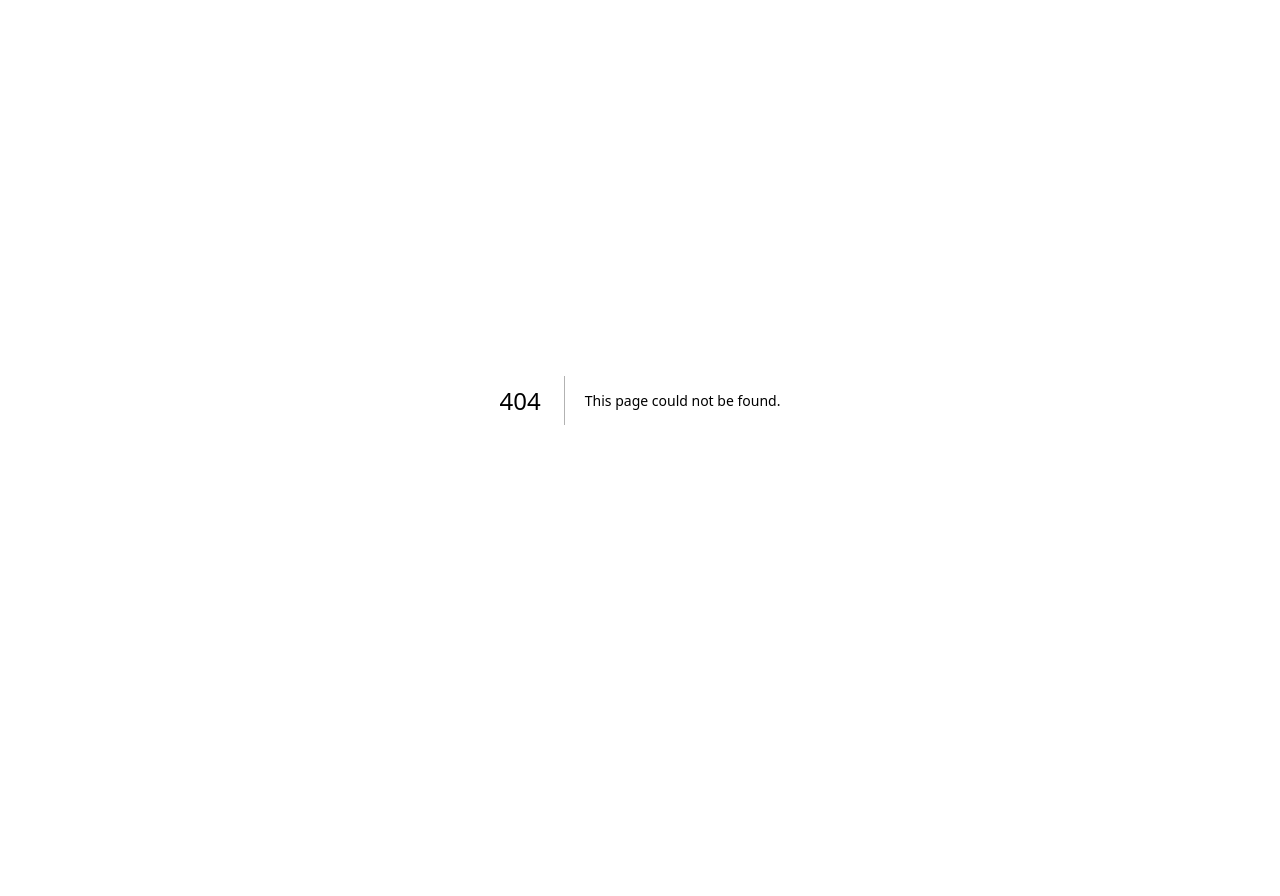
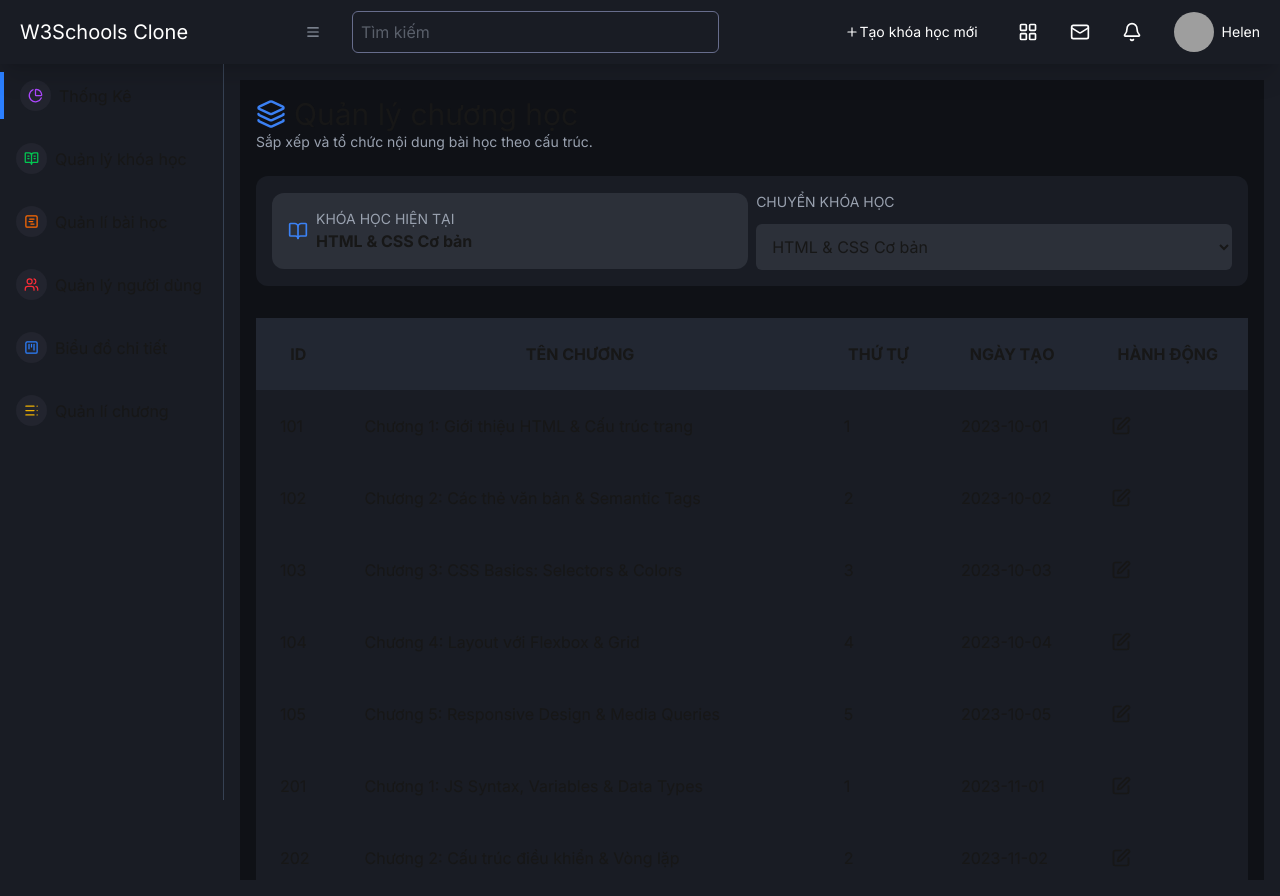
Before and after one commit to khangnhoang/DevSpace, a Next.js app: page /admin/chapters in a window 1280 px wide. Before the commit this address had no page. Before the commit the page ends 800 px from the top, so only its background shows below. Built offline with nearby package versions, Linux system fonts and the light colour scheme; grey boxes are pictures that could not be loaded.

Commit message:
create chapters manager

```diff
--- /dev/null
+++ b/app/admin/chapters/page.tsx
@@ -0,0 +1,176 @@
+"use client";
+import React, { useState, useEffect } from "react";
+import { Layers, BookOpen, SquarePen, Trash } from "lucide-react";
+interface Course {
+  id: number;
+  name: string;
+  slug: string;
+}
+
+interface Chapter {
+  id: number;
+  course_id: number;
+  title: string;
+  order_index: number;
+  created_at: string;
+}
+
+const MOCK_COURSES: Course[] = [
+  { id: 1, name: "HTML & CSS Cơ bản", slug: "html-css-basic" },
+  { id: 2, name: "JavaScript Nâng cao", slug: "javascript-advanced" },
+];
+const INITIAL_CHAPTERS: Chapter[] = [
+  // --- Khóa 1: HTML & CSS (ID: 1) ---
+  {
+    id: 101,
+    course_id: 1,
+    title: "Chương 1: Giới thiệu HTML & Cấu trúc trang",
+    order_index: 1,
+    created_at: "2023-10-01",
+  },
+  {
+    id: 102,
+    course_id: 1,
+    title: "Chương 2: Các thẻ văn bản & Semantic Tags",
+    order_index: 2,
+    created_at: "2023-10-02",
+  },
+  {
+    id: 103,
+    course_id: 1,
+    title: "Chương 3: CSS Basics: Selectors & Colors",
+    order_index: 3,
+    created_at: "2023-10-03",
+  },
+  {
+    id: 104,
+    course_id: 1,
+    title: "Chương 4: Layout với Flexbox & Grid",
+    order_index: 4,
+    created_at: "2023-10-04",
+  },
+  {
+    id: 105,
+    course_id: 1,
+    title: "Chương 5: Responsive Design & Media Queries",
+    order_index: 5,
+    created_at: "2023-10-05",
+  },
+
+  // --- Khóa 2: JavaScript (ID: 2) ---
+  {
+    id: 201,
+    course_id: 2,
+    title: "Chương 1: JS Syntax, Variables & Data Types",
+    order_index: 1,
+    created_at: "2023-11-01",
+  },
+  {
+    id: 202,
+    course_id: 2,
+    title: "Chương 2: Cấu trúc điều khiển & Vòng lặp",
+    order_index: 2,
+    created_at: "2023-11-02",
+  },
+  {
+    id: 203,
+    course_id: 2,
+    title: "Chương 3: Functions, Scope & Hoisting",
+    order_index: 3,
+    created_at: "2023-11-03",
+  },
+  {
+    id: 204,
+    course_id: 2,
+    title: "Chương 4: DOM Manipulation & Events",
+    order_index: 4,
+    created_at: "2023-11-04",
+  },
+  {
+    id: 205,
+    course_id: 2,
+    title: "Chương 5: Asynchronous JS (Promise, Async/Await)",
+    order_index: 5,
+    created_at: "2023-11-05",
+  },
+];
+export default function ChaptersManagerPage() {
+  const [selectedCourseId, setSelectedCourseId] = useState<number>(
+    MOCK_COURSES[0].id
+  );
+  const [chapters, setChapters] = useState<Chapter[]>(INITIAL_CHAPTERS);
+  const filteredChapters = chapters
+    .filter((chapter) => chapter.course_id === selectedCourseId)
+    .sort((a, b) => a.order_index - b.order_index);
+  const handleOrderChange = (chapterId: number, newOrder: string) => {};
+  return (
+    <div className="bg-[#0F1116] w-full h-screen">
+      <div className="p-4 flex flex-col gap-6">
+        <div className="flex flex-col">
+          <h1 className="text-3xl flex items-center gap-2">
+            <Layers className="text-[#3B81F4]" size={30} />
+            Quản lý chương học
+          </h1>
+          <p className="text-sm text-gray-400">
+            Sắp xếp và tổ chức nội dung bài học theo cấu trúc.
+          </p>
+        </div>
+        <div className="bg-[#0F1116]">
+          <div className="bg-[#191C24] flex p-4 gap-2 items-center rounded-xl">
+            <div className="flex items-center gap-2 w-1/2 bg-[#2C3039] h-1/2 p-4 rounded-xl">
+              <BookOpen className="text-[#3B81F4]" size={20} />
+              <div className="flex flex-col">
+                <p className="text-sm text-gray-400">KHÓA HỌC HIỆN TẠI</p>
+                <p className="text-md font-bold">HTML & CSS Cơ bản</p>
+              </div>
+            </div>
+            <div className="w-1/2 flex flex-col gap-3">
+              <p className="text-sm text-gray-400">CHUYỂN KHÓA HỌC</p>
+              <select
+                name=""
+                id=""
+                className="bg-[#2C3039] text-md p-3 rounded-md w-full"
+                value={selectedCourseId || ""}
+                onChange={(e) => setSelectedCourseId(Number(e.target.value))}
+              >
+                <option value="">Chọn khóa học</option>
+                {MOCK_COURSES.map((course) => (
+                  <option value={course.id} key={course.id}>
+                    {course.name}
+                  </option>
+                ))}
+              </select>
+            </div>
+          </div>
+        </div>
+      </div>
+      <div>
+        <div className="w-full p-4">
+            <table className="w-full">
+                <thead>
+                    <tr className="bg-[#222732]">
+                        <th scope="col" className="px-6 py-6 text-md">ID</th>
+                        <th scope="col" className="px-6 py-6 text-md">TÊN CHƯƠNG</th>
+                        <th scope="col" className="px-6 py-6 text-md">THỨ TỰ</th>
+                        <th scope="col" className="px-6 py-6 text-md">NGÀY TẠO</th>
+                        <th scope="col" className="px-6 py-6 text-md">HÀNH ĐỘNG</th>
+                    </tr>
+                </thead>
+                <tbody className="bg-[#191C24]">
+                    {INITIAL_CHAPTERS.map((chapter)=>(
+                        <tr key={chapter.id}>
+                            <td className="px-6 py-6">{chapter.id}</td>
+                            <td className="px-6 py-6">{chapter.title}</td>
+                            <td className="px-6 py-6">{chapter.order_index}</td>
+                            <td className="px-6 py-6">{chapter.created_at}</td>
+                            <td className="px-6 py-6"><SquarePen size={20} className=""/></td>
+                        </tr>
+                    ))}
+
+                </tbody>
+            </table>
+        </div>
+      </div>
+    </div>
+  );
+}
--- a/app/components/SidebarAdmin.tsx
+++ b/app/components/SidebarAdmin.tsx
@@ -1,39 +1,70 @@
-import { ChartPie, SquareChartGantt, Users, SquareKanban, BookOpenText } from "lucide-react";
+import {
+  ChartPie,
+  SquareChartGantt,
+  Users,
+  SquareKanban,
+  BookOpenText,
+  TableOfContents
+} from "lucide-react";
 import Link from "next/link";
 export default function SidebarAdmin() {
   return (
     <div className="h-full bg-[#191C24]">
       <div className="flex flex-col py-2 gap-4">
-        <Link href="#" className="flex gap-2 items-center border-l-4 py-2 px-4 border-blue-500 rounded-r-full hover:bg-gray-400">
+        <Link
+          href="#"
+          className="flex gap-2 items-center border-l-4 py-2 px-4 border-blue-500 rounded-r-full hover:bg-gray-400"
+        >
           <div className="flex items-center rounded-full justify-center p-2 bg-[#22242E]">
             <ChartPie size={15} className="text-purple-500" />
           </div>
           <span>Thống Kê</span>
         </Link>
-        <Link href="/admin/courses" className="flex gap-2 items-center py-2 px-4 border-blue-500 rounded-r-full hover:bg-gray-400">
+        <Link
+          href="/admin/courses"
+          className="flex gap-2 items-center py-2 px-4 border-blue-500 rounded-r-full hover:bg-gray-400"
+        >
           <div className="flex items-center rounded-full justify-center p-2 bg-[#22242E]">
             <BookOpenText size={15} className="text-green-500" />
           </div>
           <span>Quản lý khóa học</span>
         </Link>
-        <Link href="/admin/lessons" className="flex gap-2 items-center py-2 px-4 rounded-r-full hover:bg-gray-400">
+        <Link
+          href="/admin/lessons"
+          className="flex gap-2 items-center py-2 px-4 rounded-r-full hover:bg-gray-400"
+        >
           <div className="flex items-center rounded-full justify-center p-2 bg-[#22242E]">
             <SquareChartGantt size={15} className="text-orange-500" />
           </div>
           <span>Quản lí bài học</span>
         </Link>
-        <Link href="#" className="flex gap-2 items-center py-2 px-4 rounded-r-full hover:bg-gray-400">
+        <Link
+          href="#"
+          className="flex gap-2 items-center py-2 px-4 rounded-r-full hover:bg-gray-400"
+        >
           <div className="flex items-center rounded-full justify-center p-2 bg-[#22242E]">
             <Users size={15} className="text-red-500" />
           </div>
           <span>Quản lý người dùng</span>
         </Link>
-        <Link href="#" className="flex gap-2 items-center py-2 px-4 rounded-r-full hover:bg-gray-400">
+        <Link
+          href="#"
+          className="flex gap-2 items-center py-2 px-4 rounded-r-full hover:bg-gray-400"
+        >
           <div className="flex items-center rounded-full justify-center p-2 bg-[#22242E]">
             <SquareKanban size={15} className="text-blue-500" />
           </div>
           <span>Biểu đồ chi tiết</span>
         </Link>
+        <Link
+          href="#"
+          className="flex gap-2 items-center py-2 px-4 rounded-r-full hover:bg-gray-400"
+        >
+          <div className="flex items-center rounded-full justify-center p-2 bg-[#22242E]">
+            <TableOfContents size={15} className="text-yellow-500" />
+          </div>
+          <span>Quản lí chương</span>
+        </Link>
       </div>
     </div>
   );
```
